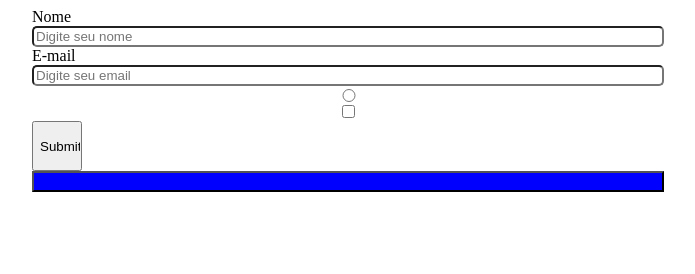
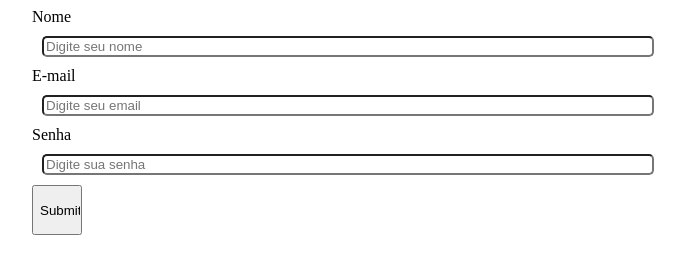
Before and after one commit to lia509/git-teste, a plain HTML site: page index.html in a window 1280 px wide. Shown: the whole page, without its empty margins (292-987 px from the left). Drawn offline with Linux system fonts and the light colour scheme.

Commit message:
final changes

```diff
--- a/assets/css/style.css
+++ b/assets/css/style.css
@@ -16,7 +16,8 @@ form{
 }
 .input{
     border-radius: 5px;
-    color: #fff;
+    color: black;
+    margin: 10px;
 }
 .input:hover{
     background-color: rgb(144, 197, 231);
--- a/index.html
+++ b/index.html
@@ -7,16 +7,15 @@
 </head>
 <body>
 
-    <form action="">
-        <lable for="none">Nome</lable>
-        <input type="text" placeholder="Digite seu nome" class="input">
-        <lable for="">E-mail</lable>
-        <input type="email" placeholder="Digite seu email" class="input">
+    <form action="https://google.com">
+        <label for="none">Nome</label>
+        <input type="text" placeholder="Digite seu nome" class="input" required>
+        <label for="">E-mail</label>
+        <input type="email" placeholder="Digite seu email" class="input" required>
+        <label for="none">Senha</label>
+        <input type="password" placeholder="Digite sua senha" class="input" required minlength="8">
 
-        <input type="radio">
-        <input type="checkbox">
         <input type="submit" id="submit">
-        <input type="button" id="button">
     </form>
 </body>
 </html>
```
